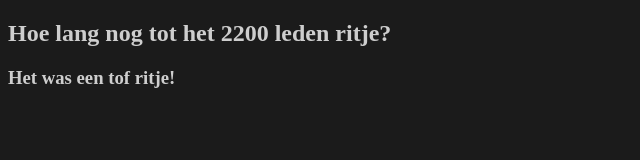
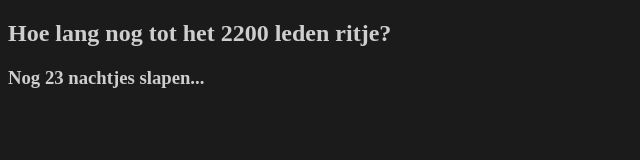
Before and after one commit to CrustaShrimp/Motorfietsen, a plain HTML site: page index.html in a window 1280 px wide. Shown: the full height of the page, 0-640 px from the left. Drawn offline with Linux system fonts and the light colour scheme.

Commit message:
Update index.html
Update date

```diff
--- a/index.html
+++ b/index.html
@@ -24,7 +24,7 @@
 	  {
         // create a new `Date` object
         const now = new Date();
-        const rbw = new Date("2024-06-20");
+        const rbw = new Date("2024-08-04");
 
 		let Difference_In_Time = rbw.getTime() - now.getTime();
 		let Difference_In_Days = Math.ceil(Difference_In_Time / (1000 * 3600 * 24));
```
